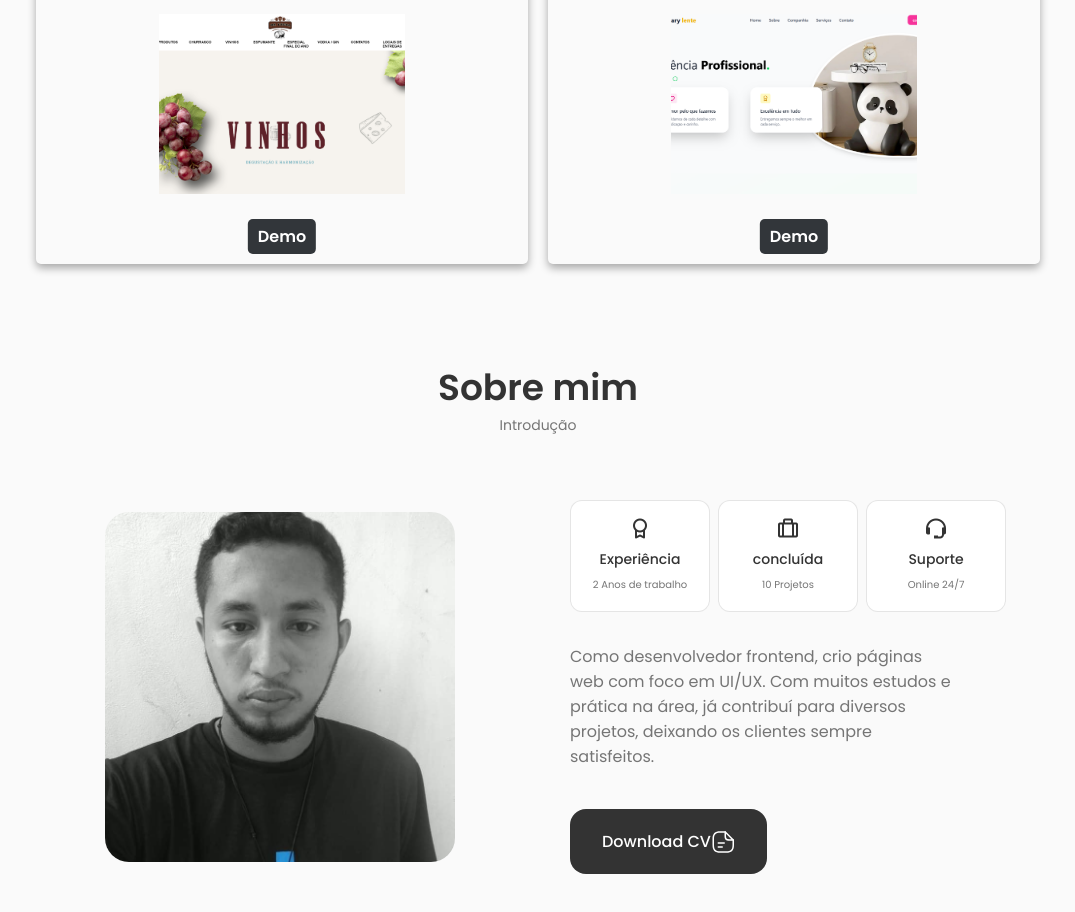
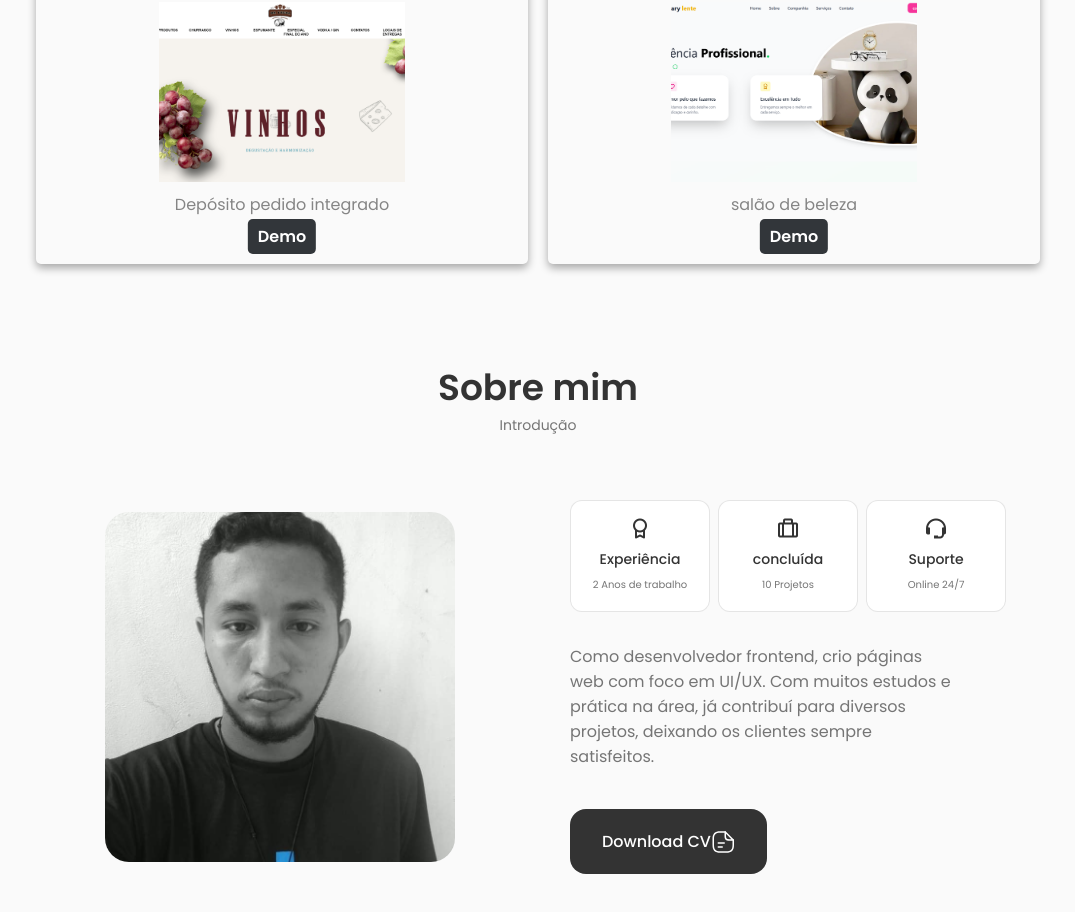
Before and after one commit to MateusBeltrao/portifolio, a React (Create React App) app: page / in a window 1280 px wide. Shown: the part 1685-2597 px from the top of the page, without its empty margins (102-1177 px from the left). Built offline with nearby package versions, Linux system fonts and the light colour scheme.

Commit message:
first commit

```diff
--- a/src/components/portfolio/Portfolio.jsx
+++ b/src/components/portfolio/Portfolio.jsx
@@ -32,8 +32,8 @@ const Portfolio = () => {
     { id: 2, type: 'front', image: api, text: 'API landing page', link: 'https://ap-fipe-my.vercel.app' },
     { id: 3, type: 'back', image: imove, text: 'aluguel de carros', link: 'https://ridelux.vercel.app' },
     { id: 4, type: 'front', image: salão, text: 'salão e barbearia', link: 'https://salao01.vercel.app'},
-    { id: 5, type: 'back', image: deposito, texto: 'Depósito pedido integrado', link: 'https://depositomerceariadalagoa.vercel.app/'},
-    { id: 6, type: 'front', image: mary, texto: 'salão de beleza', link: 'https://mary-2424.vercel.app'}
+    { id: 5, type: 'back', image: deposito, text: 'Depósito pedido integrado', link: 'https://depositomerceariadalagoa.vercel.app/'},
+    { id: 6, type: 'front', image: mary, text: 'salão de beleza', link: 'https://mary-2424.vercel.app'}
   ];
 
   const handleTypeChange = (type) => {
```
